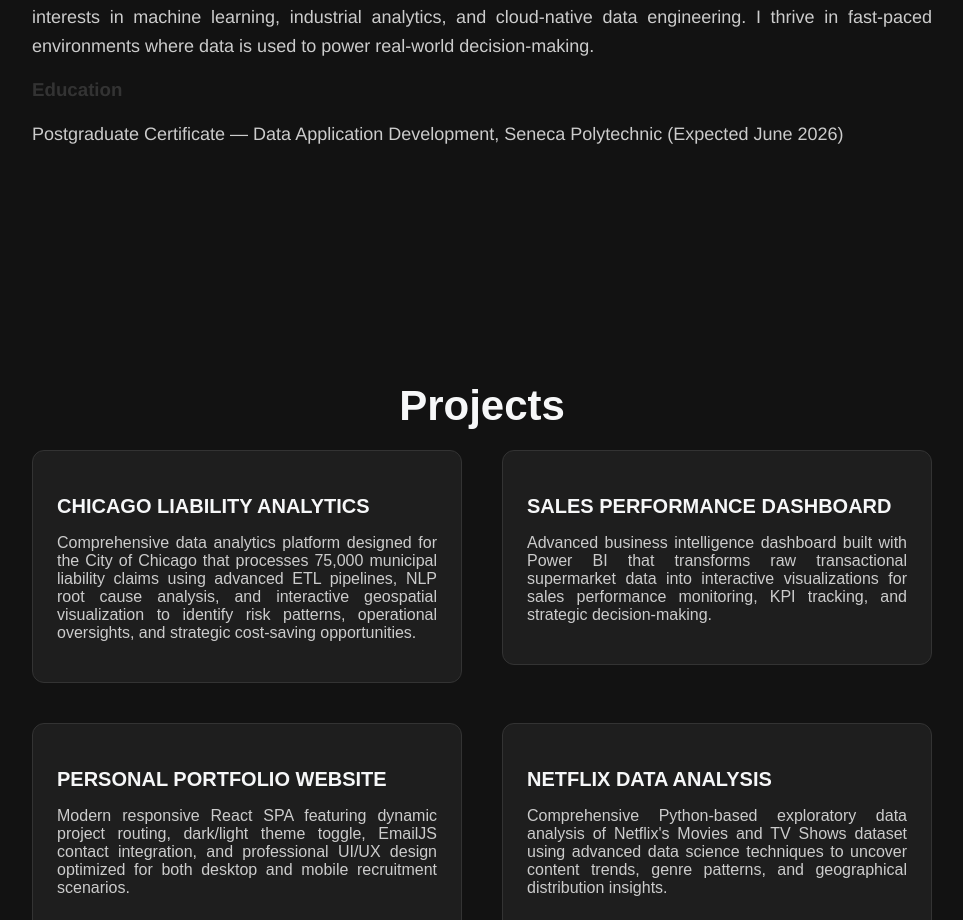
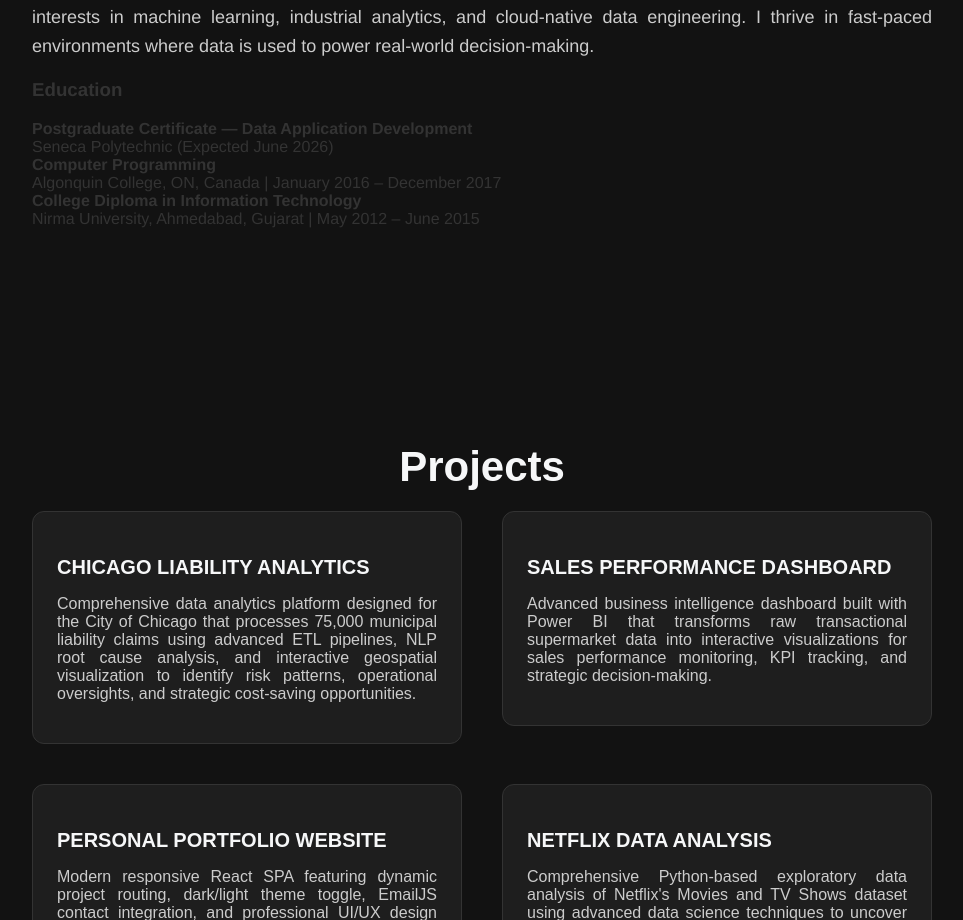
Before and after one commit to bhrugu1/portfolio, a React (Create React App) app: page / in a window 1280 px wide. Shown: the part 1348-2268 px from the top of the page, without its empty margins (158-1121 px from the left). Built offline with nearby package versions, Linux system fonts and the light colour scheme.

Commit message:
Add Algonquin College and Nirma University education entries to About

```diff
--- a/src/components/About.js
+++ b/src/components/About.js
@@ -40,9 +40,22 @@ function About() {
         viewport={{ once: false, amount: 0.3 }}
       >
         <h3>Education</h3>
-        <p>
-          Postgraduate Certificate — Data Application Development, Seneca Polytechnic (Expected June 2026)
-        </p>
+        <div className="education-list">
+          <div className="education-item">
+            <strong>Postgraduate Certificate — Data Application Development</strong>
+            <div>Seneca Polytechnic (Expected June 2026)</div>
+          </div>
+
+          <div className="education-item">
+            <strong>Computer Programming</strong>
+            <div>Algonquin College, ON, Canada | January 2016 – December 2017</div>
+          </div>
+
+          <div className="education-item">
+            <strong>College Diploma in Information Technology</strong>
+            <div>Nirma University, Ahmedabad, Gujarat | May 2012 – June 2015</div>
+          </div>
+        </div>
         {/* If you want additional qualifications shown, we can add them here. */}
       </motion.div>
     </section>
```
